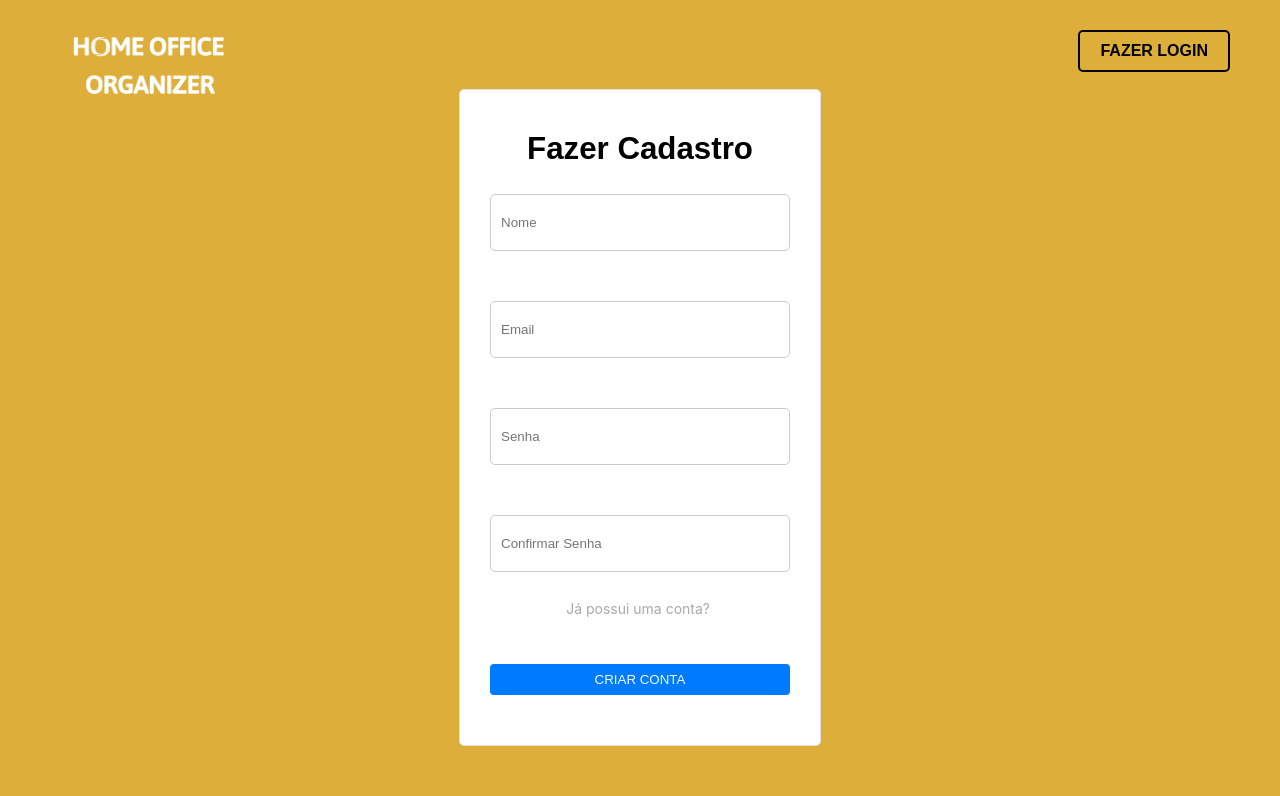
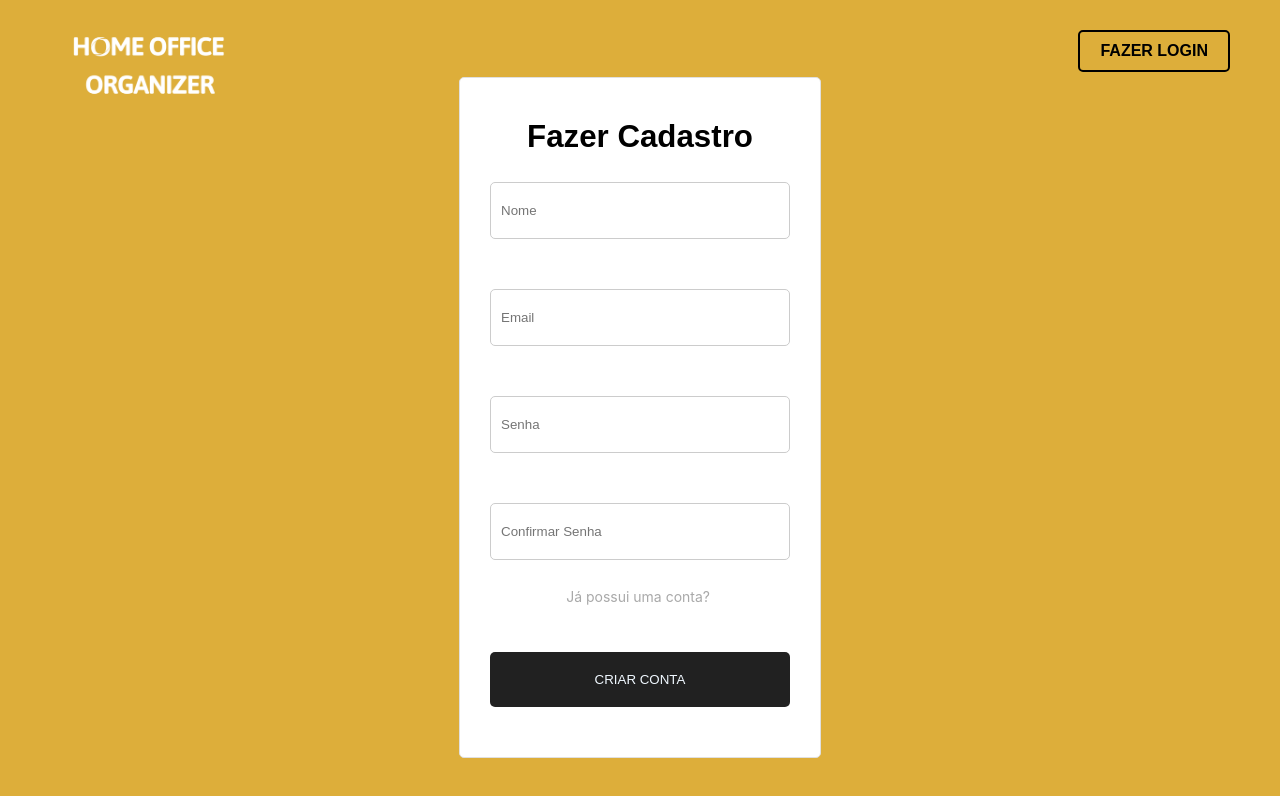
Before and after one commit to ICEI-PUC-Minas-PMV-ADS/pmv-ads-2024-1-e5-proj-homeoffice-organizer-t6, a React (Create React App) app in the folder codigo-fonte/frontend/: page /cadastro in a window 1280 px wide. Shown: the top 796 px of the page. Built offline with nearby package versions, Linux system fonts and the light colour scheme.

Commit message:
estilização

```diff
--- a/codigo-fonte/frontend/src/Cadastro/Cadastro.js
+++ b/codigo-fonte/frontend/src/Cadastro/Cadastro.js
@@ -109,7 +109,7 @@ function SignUp() {
                             <a className="fs-14" >Já possui uma conta?</a>
                         </ul>
                     </div>
-                    <button type="submit">Criar Conta</button>
+                    <button className="form-submit" type="submit">Criar Conta</button>
                 </form>
                 {successMessage && <p className="bottom-success-message">{successMessage}</p>}
             </div>
--- a/codigo-fonte/frontend/src/NewCollaborator/Modal.css
+++ b/codigo-fonte/frontend/src/NewCollaborator/Modal.css
@@ -43,20 +43,24 @@ label {
     margin-bottom: 5px;
 }
 
-input, select {
+input,
+select {
     margin-bottom: 10px;
     padding: 8px;
 }
 
 button {
-    padding: 8px 16px;
-    background-color: #007bff;
+    width: 100%;
+    padding: 20px;
+    text-transform: uppercase;
+    background-color: #212121;
     color: #fff;
     border: none;
-    border-radius: 4px;
+    border-radius: 5px;
     cursor: pointer;
+    transition: background-color 0.3s ease;
 }
 
 button:hover {
-    background-color: #0056b3;
+    background-color: #696969;
 }
```
Also changed, not shown: codigo-fonte/frontend/src/Cadastro/Cadastro.css (indentation only).
